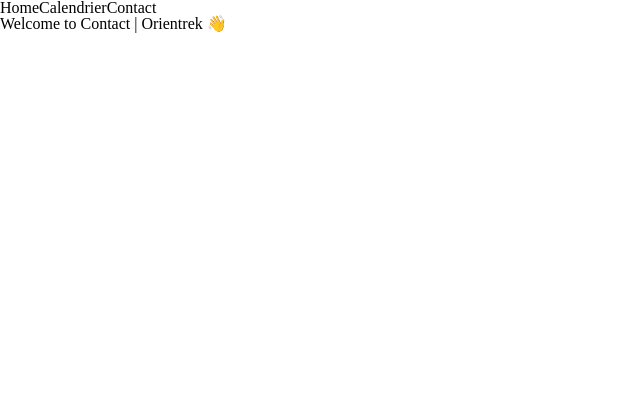
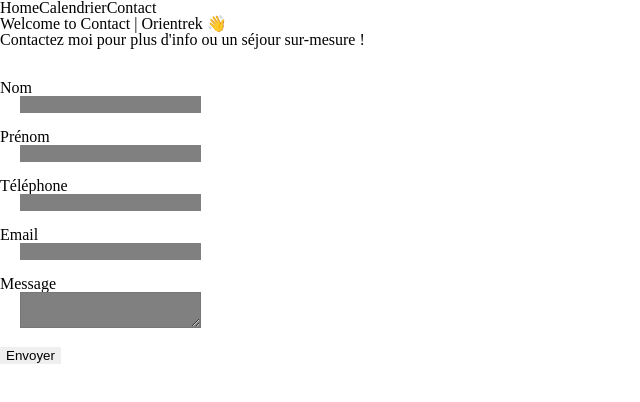
Before and after one commit to Baradel-Clement/Orientrek, a Next.js app: page /contact in a window 1280 px wide. Shown: the top 402 px of the page, without its empty margins (0-640 px from the left). Built offline with nearby package versions, Linux system fonts and the light colour scheme.

Commit message:
contact features with resend

```diff
--- /dev/null
+++ b/components/ContactForm.tsx
@@ -0,0 +1,111 @@
+import React, { useState } from "react";
+import { sendEmail } from "../utils/sendEmail";
+import ReactLoading from "react-loading";
+import toast, { Toaster } from "react-hot-toast";
+
+const ContactForm = () => {
+  const [values, setValues] = useState({
+    firstName: "",
+    lastName: "",
+    num: "",
+    message: "",
+    email: "",
+  });
+  const [isLoading, setIsLoading] = useState(false);
+
+  const setInputChanges = (name: string, value: string) => {
+    setValues({ ...values, [name]: value });
+  };
+
+  const notify = () =>
+    toast.success(
+      "Message bien envoyé. Vous allez reçevoir une confirmation par mail"
+    );
+  const notifyError = () => toast.error("Erreur. Veuillez réessayer.");
+
+  const handleSubmit = async () => {
+    try {
+      setIsLoading(true);
+      await sendEmail(values);
+      notify();
+    } catch (error) {
+      notifyError();
+    } finally {
+      setIsLoading(false);
+      setValues({
+        firstName: "",
+        lastName: "",
+        num: "",
+        message: "",
+        email: "",
+      });
+    }
+  };
+
+  return (
+    <div>
+      <Toaster />
+      <br />
+      <br />
+      <p>Nom</p>
+      <input
+        type="text"
+        aria-label="Nom"
+        name="firstName"
+        value={values.firstName}
+        onChange={(e) => setInputChanges("firstName", e.target.value)}
+      />
+      <br />
+      <br />
+      <p>Prénom</p>
+      <input
+        type="text"
+        aria-label="Prénom"
+        name="firstName"
+        value={values.lastName}
+        onChange={(e) => setInputChanges("lastName", e.target.value)}
+      />
+      <br />
+      <br />
+      <p>Téléphone</p>
+      <input
+        type="tel"
+        aria-label="Téléphone"
+        name="firstName"
+        value={values.num}
+        onChange={(e) => setInputChanges("num", e.target.value)}
+      />
+      <br />
+      <br />
+      <p>Email</p>
+      <input
+        type="email"
+        aria-label="Email"
+        name="firstName"
+        value={values.email}
+        onChange={(e) => setInputChanges("email", e.target.value)}
+      />
+      <br />
+      <br />
+      <p>Message</p>
+      <textarea
+        aria-label="Message"
+        name="firstName"
+        value={values.message}
+        onChange={(e) => setInputChanges("message", e.target.value)}
+      />
+      <br />
+      <br />
+      {!isLoading && (
+        <button type="submit" onClick={() => handleSubmit()}>
+          Envoyer
+        </button>
+      )}
+      {isLoading && (
+        <ReactLoading type={"spin"} color={"blue"} height={66} width={37} />
+      )}
+    </div>
+  );
+};
+
+export default ContactForm;
--- /dev/null
+++ b/lib/resend.ts
@@ -0,0 +1,3 @@
+import { Resend } from "resend";
+
+export const resend = new Resend(process.env.RESEND_API_KEY);
--- a/package.json
+++ b/package.json
@@ -10,6 +10,9 @@
     "next": "latest",
     "react": "^18.2.0",
     "react-dom": "^18.2.0",
+    "react-hot-toast": "^2.4.1",
+    "react-loading": "^2.0.3",
+    "resend": "^3.2.0",
     "sass": "^1.71.1"
   },
   "devDependencies": {
--- /dev/null
+++ b/pages/api/email.ts
@@ -0,0 +1,31 @@
+import { NextApiRequest, NextApiResponse } from "next";
+import { resend } from "../../lib/resend";
+
+export default async function handle(
+  req: NextApiRequest,
+  res: NextApiResponse
+) {
+  const mailToOrientrek = await resend.emails.send({
+    from: `${req.body.firstName} ${req.body.lastName} <contact@orientrek.com>`,
+    to: ["baradelclement@gmail.com"],
+    subject: "Page Contact | Vous avez reçu un message.",
+    html: `Vous avez reçu un message de : ${req.body.firstName} ${req.body.lastName} \n \n Contact : ${req.body.email} OU ${req.body.num} \n \n ${req.body.message}`,
+  });
+
+  if (mailToOrientrek.error) {
+    return res.status(400).json(mailToOrientrek.error);
+  }
+  res.status(200).json(mailToOrientrek.data);
+
+  const mailToClient = await resend.emails.send({
+    from: "Samuel Bernard <do-not-reply@orientrek.com>",
+    to: [req.body.email],
+    subject: "Orientrek a bien reçu votre message",
+    html: `Prénom:  ${req.body.firstName} \n \n Nom:  ${req.body.lastName} \n \n num:  ${req.body.num} \n \n email:  ${req.body.email} \n \n message:  ${req.body.message} \n \n Votre message a bien été envoyé `,
+  });
+
+  if (mailToClient.error) {
+    return res.status(400).json(mailToClient.error);
+  }
+  res.status(200).json(mailToClient.data);
+}
--- a/pages/contact.tsx
+++ b/pages/contact.tsx
@@ -1,3 +1,4 @@
+import ContactForm from "../components/ContactForm";
 import Layout from "../components/Layout";
 import { NextPageWithLayout } from "./_app";
 
@@ -6,6 +7,9 @@ type Props = {};
 const Contact: NextPageWithLayout<Props> = () => (
   <Layout title="Contact | Orientrek">
     <h1>Welcome to Contact | Orientrek 👋</h1>
+    <p>Contactez moi pour plus d'info ou un séjour sur-mesure !</p>
+
+    <ContactForm />
   </Layout>
 );
 
--- a/styles/index.scss
+++ b/styles/index.scss
@@ -10,3 +10,9 @@
 @import "./2-basics/buttons";
 
 // 3 - LAYOUT
+
+input, textarea {
+  background-color: grey;
+  color: white;
+  margin-left: 20px;
+}
--- /dev/null
+++ b/utils/sendEmail.ts
@@ -0,0 +1,24 @@
+export const sendEmail = async (inputValues: {
+  firstName: String;
+  lastName: String;
+  num: String;
+  message: String;
+  email: String;
+}): Promise<{ message: string }> => {
+  try {
+    console.log(inputValues);
+
+    let res = await fetch("api/email", {
+      method: "POST",
+      headers: { "Content-Type": "application/json" },
+      body: JSON.stringify(inputValues),
+    });
+    const data = res.json();
+    if (!res.ok) {
+      throw data;
+    }
+    return data;
+  } catch (error) {
+    throw error;
+  }
+};
```
Also changed, not shown: components/Layout.tsx (line endings or trailing spaces), 1 other file (tests, documents, lock files or other folders).
